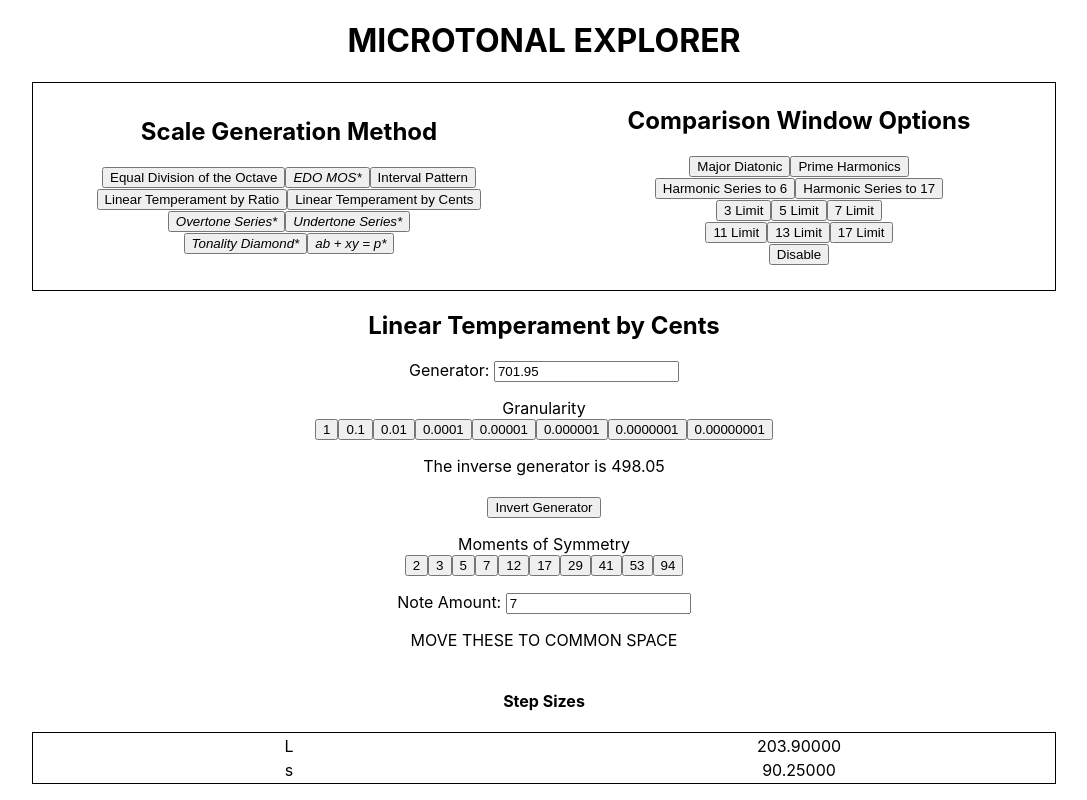
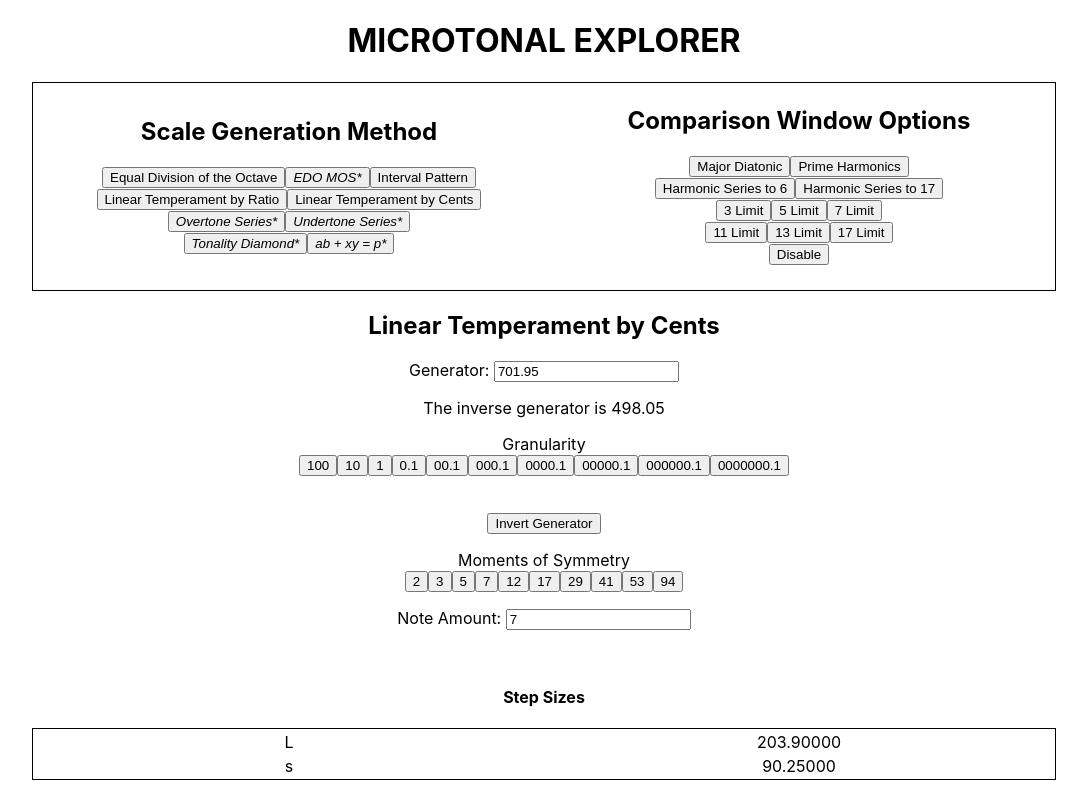
Before and after one commit to zzork/color-horizons-review-temp, a React (Create React App) app: page / in a window 1280 px wide. Both pictures are taken after a click on the button "Linear Temperament by Cents". Shown: the top 800 px of the page, without its empty margins (96-1183 px from the left). Built offline with nearby package versions, Linux system fonts and the light colour scheme.

Commit message:
got the granularity state working, just need to attach to fixed value

```diff
--- a/src/apps/Calculators/LTByCents/Index.js
+++ b/src/apps/Calculators/LTByCents/Index.js
@@ -32,6 +32,19 @@ export const LTByCents = ({ stateData, setStateData, selectedComparison }) => {
     }
   };
 
+  const handleGranularityClick = (newGranularity) => {
+    let newState = stateData.map((stateTableRow) => {
+      if (stateTableRow.id === "d") {
+        return {
+          ...stateTableRow,
+          granularity: newGranularity,
+        };
+      }
+      return stateTableRow;
+    });
+    setStateData(newState);
+  };
+
   const handleInvertClick = (invertedGenerator) => {
     let newState = stateData.map((stateTableRow) => {
       if (stateTableRow.id === "d") {
@@ -58,6 +71,8 @@ export const LTByCents = ({ stateData, setStateData, selectedComparison }) => {
     setStateData(newState);
   };
 
+  console.log(stateData[3].granularity);
+
   return (
     <div>
       <h2>Linear Temperament by Cents</h2>
@@ -70,23 +85,12 @@ export const LTByCents = ({ stateData, setStateData, selectedComparison }) => {
           name="ltGeneratorEntryField"
           value={stateData[3].generator}
         ></input>
-        <p>
-          Granularity
-          <br />
-          <button>1</button>
-          <button>0.1</button>
-          <button>0.01</button>
-          <button>0.0001</button>
-          <button>0.00001</button>
-          <button>0.000001</button>
-          <button>0.0000001</button>
-          <button>0.00000001</button>
-        </p>
       </p>
       <LTBCReadout
         generator={stateData[3].generator}
         noteTotal={stateData[3].noteTotal}
         selectedComparison={selectedComparison}
+        handleGranularityClick={handleGranularityClick}
         handleInvertClick={handleInvertClick}
         handleMOSClick={handleMOSClick}
         handleChange={handleChange}
--- a/src/apps/Calculators/LTByCents/LTBCReadout.js
+++ b/src/apps/Calculators/LTByCents/LTBCReadout.js
@@ -7,6 +7,7 @@ export const LTBCReadout = ({
   generator,
   noteTotal,
   selectedComparison,
+  handleGranularityClick,
   handleInvertClick,
   handleMOSClick,
   handleChange,
@@ -31,6 +32,26 @@ export const LTBCReadout = ({
     <div>
       The inverse generator is {invertedGenerator.toFixed(2)}
       <br />
+      <p>
+        Granularity
+        <br />
+        <button onClick={() => handleGranularityClick("100")}>100</button>
+        <button onClick={() => handleGranularityClick("10")}>10</button>
+        <button onClick={() => handleGranularityClick("1")}>1</button>
+        <button onClick={() => handleGranularityClick("0.1")}>0.1</button>
+        <button onClick={() => handleGranularityClick("00.1")}>00.1</button>
+        <button onClick={() => handleGranularityClick("000.1")}>000.1</button>
+        <button onClick={() => handleGranularityClick("0000.1")}>0000.1</button>
+        <button onClick={() => handleGranularityClick("00000.1")}>
+          00000.1
+        </button>
+        <button onClick={() => handleGranularityClick("000000.1")}>
+          000000.1
+        </button>
+        <button onClick={() => handleGranularityClick("0000000.1")}>
+          0000000.1
+        </button>
+      </p>
       <br />
       <button onClick={() => handleInvertClick(invertedGenerator.toFixed(2))}>
         Invert Generator
@@ -48,7 +69,6 @@ export const LTBCReadout = ({
           value={noteTotal}
         ></input>
       </p>
-      MOVE THESE TO COMMON SPACE
       <LTUniquesDisplay scale={scale} />
       <br />
       <LTAllModes scale={scale} selectedComparison={selectedComparison} />
--- a/src/apps/Calculators/LTShared/LTUniquesDisplay.js
+++ b/src/apps/Calculators/LTShared/LTUniquesDisplay.js
@@ -8,7 +8,7 @@ const LTUniquesDisplay = ({ scale }) => {
   let uniquesDisplay = null;
 
   if (sortedUnique.length < 2) {
-    uniquesDisplay = <div>Not enough notes</div>;
+    uniquesDisplay = <div>It's an EDO!</div>;
   }
 
   if (sortedUnique.length === 2) {
--- a/src/stateData.js
+++ b/src/stateData.js
@@ -13,6 +13,6 @@ export const stateTable = [
     name: "linearTemperamentByCents",
     generator: "701.95",
     noteTotal: "7",
-    invertedGenerator: "498.05",
+    granularity: "0.01",
   },
 ];
```
